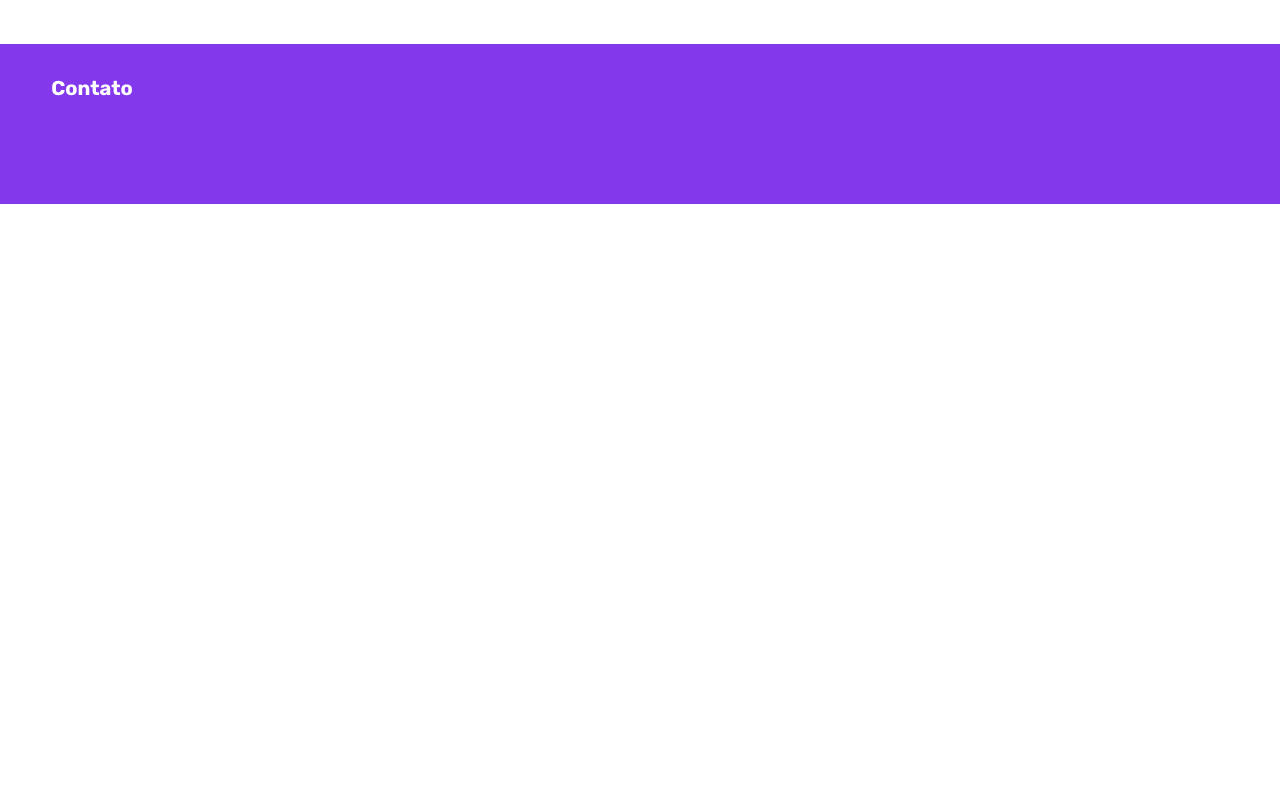
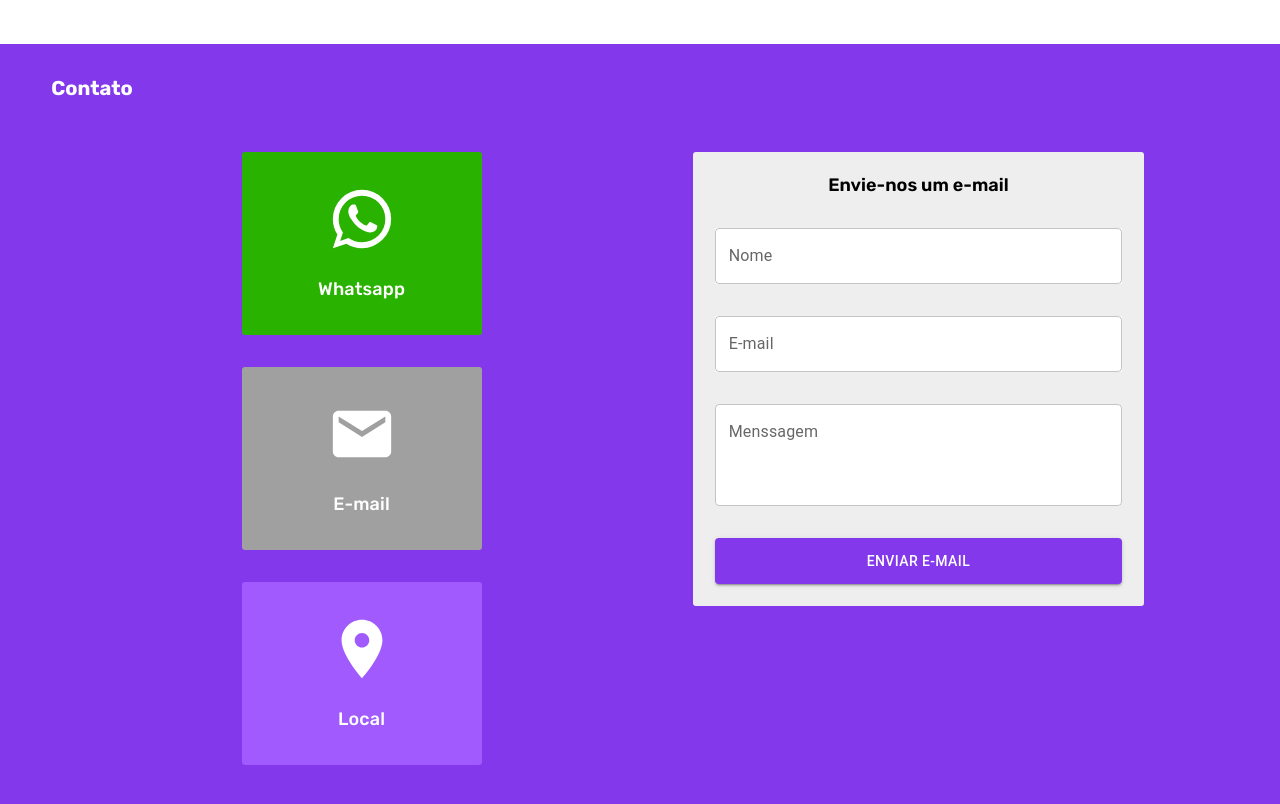
Before and after one commit to Gultzz/vida-jovem, a React (Create React App) app: page / in a window 1280 px wide. Shown: the part 1720-2524 px from the top of the page. Before the commit the page ends 1924 px from the top, so only its background shows below. Built offline with nearby package versions, Linux system fonts and the light colour scheme.

Commit message:
Adicionato mui default style

```diff
--- a/package.json
+++ b/package.json
@@ -1,7 +1,7 @@
 {
   "name": "vida-jovem",
   "version": "0.1.0",
-  "private": true,
+  "private": false,
   "homepage": ".",
   "dependencies": {
     "@emotion/react": "^11.10.6",
--- a/src/App.tsx
+++ b/src/App.tsx
@@ -1,13 +1,48 @@
 import React, { Suspense } from "react";
 import { BrowserRouter, Routes, Route, Navigate } from "react-router-dom";
+import { ThemeProvider, createTheme } from "@mui/material/styles";
 
 import Layout from "./components/layout";
 
 import Home from "./pages/Home";
 import Score from "./pages/Score";
+import { colors } from "./utils/colors";
+
+const theme = createTheme({
+  palette: {
+    primary: {
+      main: colors.purple,
+    },
+  },
+  components: {
+    MuiButton: {
+      styleOverrides: {
+        root: {
+          width: "100%",
+          height: 46,
+        },
+      },
+    },
+    MuiTextField: {
+      styleOverrides: {
+        root: {
+          width: "100%",
+          borderRadius: "4px",
+          input: {
+            background: "#fff",
+          },
+          div: {
+            background: "#fff",
+          },
+        },
+      },
+    },
+  },
+});
 
 function App() {
   return (
+    <ThemeProvider theme={theme}>
       <Suspense fallback={<div>loading...</div>}>
         <BrowserRouter>
           <Layout>
@@ -19,6 +54,7 @@ function App() {
           </Layout>
         </BrowserRouter>
       </Suspense>
+    </ThemeProvider>
   );
 }
 
--- a/src/pages/Home/index.tsx
+++ b/src/pages/Home/index.tsx
@@ -1,6 +1,11 @@
 import React from "react";
 import { colors } from "../../utils/colors";
+import WhatsAppIcon from "@mui/icons-material/WhatsApp";
+import MailIcon from "@mui/icons-material/Mail";
+import PlaceIcon from "@mui/icons-material/Place";
 import * as S from "./styles";
+import { MenuItem, TextField } from "@mui/material";
+import Button from "@mui/material/Button";
 
 interface ICard {
   title: string;
@@ -192,11 +197,67 @@ function Home() {
           </S.ContainerBase>
         </S.CenterPage>
       </S.Section>
-      <S.Section id="galeria" color={colors.purple}>
+      <S.Section id="contato" color={colors.purple}>
         <S.CenterPage>
           <S.ContainerBase>
             <S.SectionsTitleWhite>Contato</S.SectionsTitleWhite>
-            <S.ContainerContentContato></S.ContainerContentContato>
+            <S.ContainerContentContato>
+              <S.LeftContato>
+                <MenuItem
+                  sx={{
+                    borderRadius: "3px",
+                    overflow: "hidden",
+                    p: 0,
+                    color: "#fff",
+                    width: "240px",
+                  }}
+                >
+                  <S.BoxContact color="#2AB200">
+                    <WhatsAppIcon sx={{ color: "#fff", fontSize: 70 }} />
+                    <S.BoxText>Whatsapp</S.BoxText>
+                  </S.BoxContact>
+                </MenuItem>
+                <MenuItem
+                  sx={{
+                    borderRadius: "3px",
+                    overflow: "hidden",
+                    p: 0,
+                    color: "#fff",
+                    width: "240px",
+                  }}
+                >
+                  <S.BoxContact color="#a0a0a0">
+                    <MailIcon sx={{ color: "#fff", fontSize: 70 }} />
+                    <S.BoxText>E-mail</S.BoxText>
+                  </S.BoxContact>
+                </MenuItem>
+                <MenuItem
+                  sx={{
+                    borderRadius: "3px",
+                    overflow: "hidden",
+                    p: 0,
+                    color: "#fff",
+                    width: "240px",
+                  }}
+                >
+                  <S.BoxContact color="#A05AFD">
+                    <PlaceIcon sx={{ color: "#fff", fontSize: 70 }} />
+                    <S.BoxText>Local</S.BoxText>
+                  </S.BoxContact>
+                </MenuItem>
+              </S.LeftContato>
+              <S.RightContato>
+                <S.RightContatoContent>
+                  <S.ContactEmailTitle>Envie-nos um e-mail</S.ContactEmailTitle>
+                  <TextField label="Nome" type="text" />
+                  <TextField label="E-mail" type="email" />
+                  <TextField label="Menssagem" multiline rows={3} />
+                  <Button variant="contained" color="primary">
+                    Enviar e-mail
+                  </Button>
+                </S.RightContatoContent>
+              </S.RightContato>
+            </S.ContainerContentContato>
           </S.ContainerBase>
         </S.CenterPage>
       </S.Section>
--- a/src/pages/Home/styles.ts
+++ b/src/pages/Home/styles.ts
@@ -86,11 +86,48 @@ export const ContainerContentGaleria = styled.div`
 export const ContainerContentContato = styled.div`
   width: 100%;
   display: flex;
+  flex-direction: row;
   justify-content: center;
-  flex-direction: row;
-  flex-wrap: wrap;
   gap: 32px;
   padding: 20px 48px;
+`;
+
+export const LeftContato = styled.div`
+  width: 100%;
+  display: flex;
+  align-items: center;
+  flex-direction: column;
+  gap: 32px;
+`;
+
+export const RightContato = styled.div`
+  width: 100%;
+  display: flex;
+  flex-direction: column;
+  align-items: center;
+  /* justify-content: center; */
+`;
+
+export const RightContatoContent = styled.div`
+  width: 86%;
+  display: flex;
+  background-color: #eee;
+  flex-direction: column;
+  align-items: center;
+  gap: 32px;
+  padding: 22px 22px;
+  border-radius: 3px;
+`;
+
+export const BoxContact = styled.div<{ color?: string }>`
+  display: flex;
+  flex-direction: column;
+  align-items: center;
+  justify-content: center;
+  gap: 22px;
+  width: 100%;
+  padding: 32px;
+  background-color: ${({ color }) => color || "#fff0"};
 `;
 
 export const ContainerImage = styled.div`
@@ -210,3 +247,14 @@ export const AboutText = styled.p`
   font-size: 15px;
   font-weight: 400;
 `;
+
+export const BoxText = styled.p`
+  font-size: 18px;
+  color: #fff;
+  font-weight: 500;
+`;
+
+export const ContactEmailTitle = styled.p`
+  font-size: 18px;
+  font-weight: 600;
+`;
```
Also changed, not shown: 7 other files (tests, documents, lock files or other folders). Lines whose indentation alone changed are shown as unchanged.
